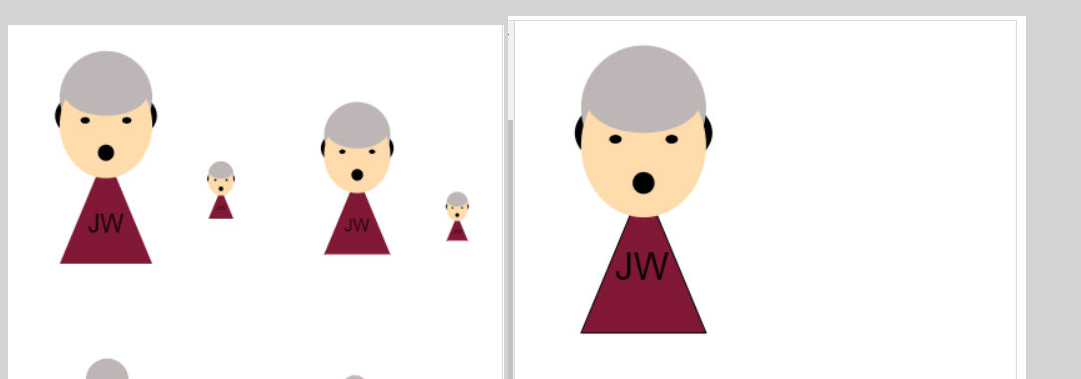
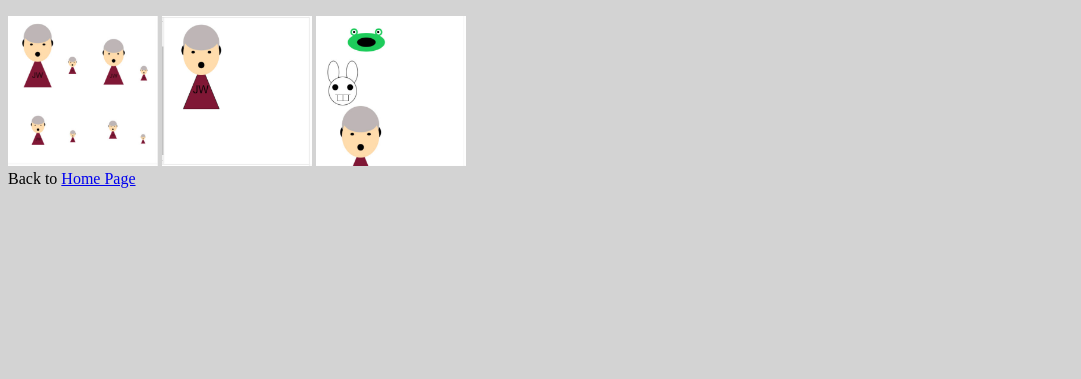
Before and after one commit to Jasonwu51/Jaosnwu51.github.io, a plain HTML site: page javascripts.html in a window 1280 px wide. Shown: the part 421-800 px from the top of the page, without its empty margins (0-1081 px from the left). Drawn offline with Linux system fonts and the light colour scheme.

Commit message:
Update javascripts.html

```diff
--- a/javascripts.html
+++ b/javascripts.html
@@ -29,9 +29,9 @@
                 <br>the University of Rhode Island.
                 <br> The tools used to assist me can be found on <a href="https://www.khanacademy.org/"> Khan Acadamy </a>
             </h3>
-       <img src="Wu_resizejs.jpg">
-       <img src="Wu_dancing_functionsjs.jpg">
-       <img src="Wu_racing_functionsjs.jpg">
+       <img src="Wu_resizejs.jpg" width="150" height="150" >
+       <img src="Wu_dancing_functionsjs.jpg" width="150" height="150" >
+       <img src="Wu_racing_functionsjs.jpg" width="150" height="150" >
         <br> Back to <a href="index.html"> Home Page </a>
     </body>
 </html>
```
